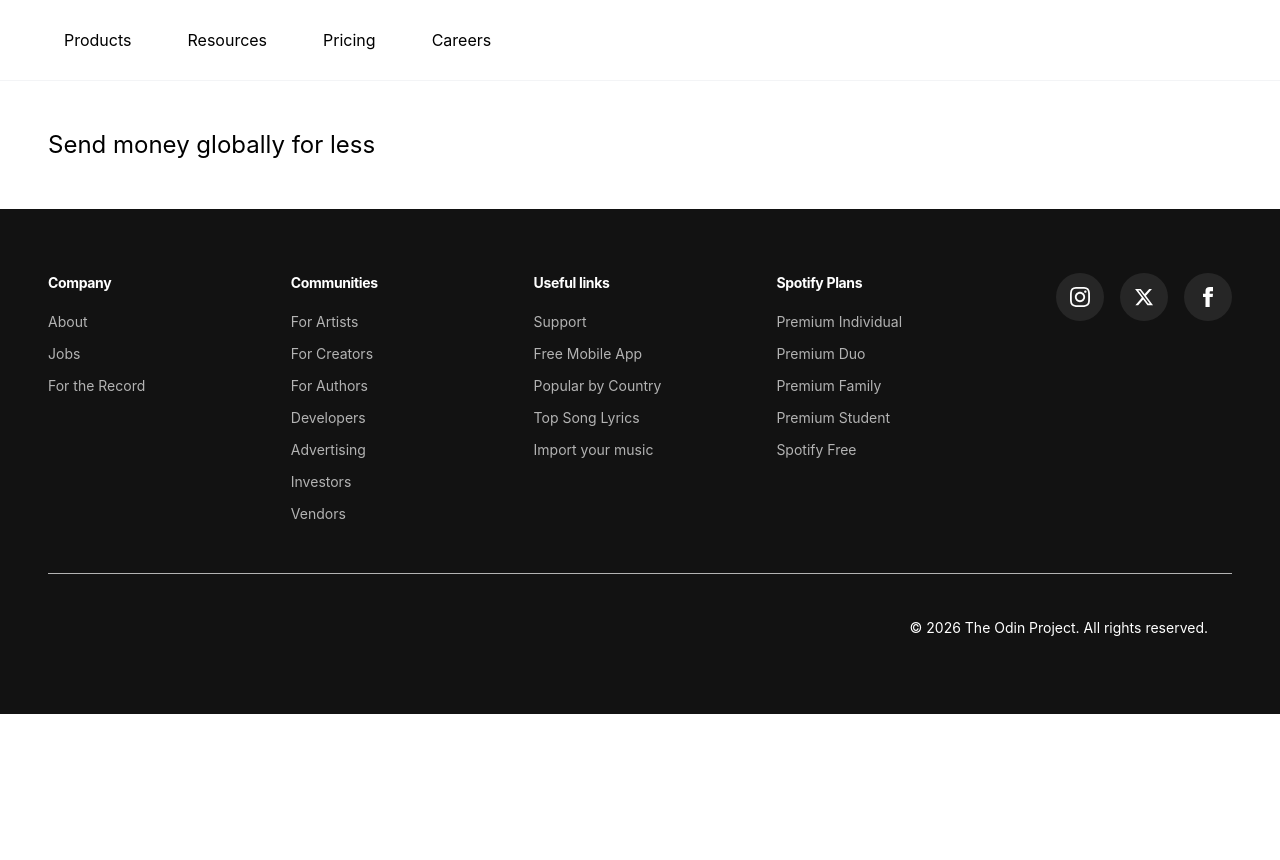
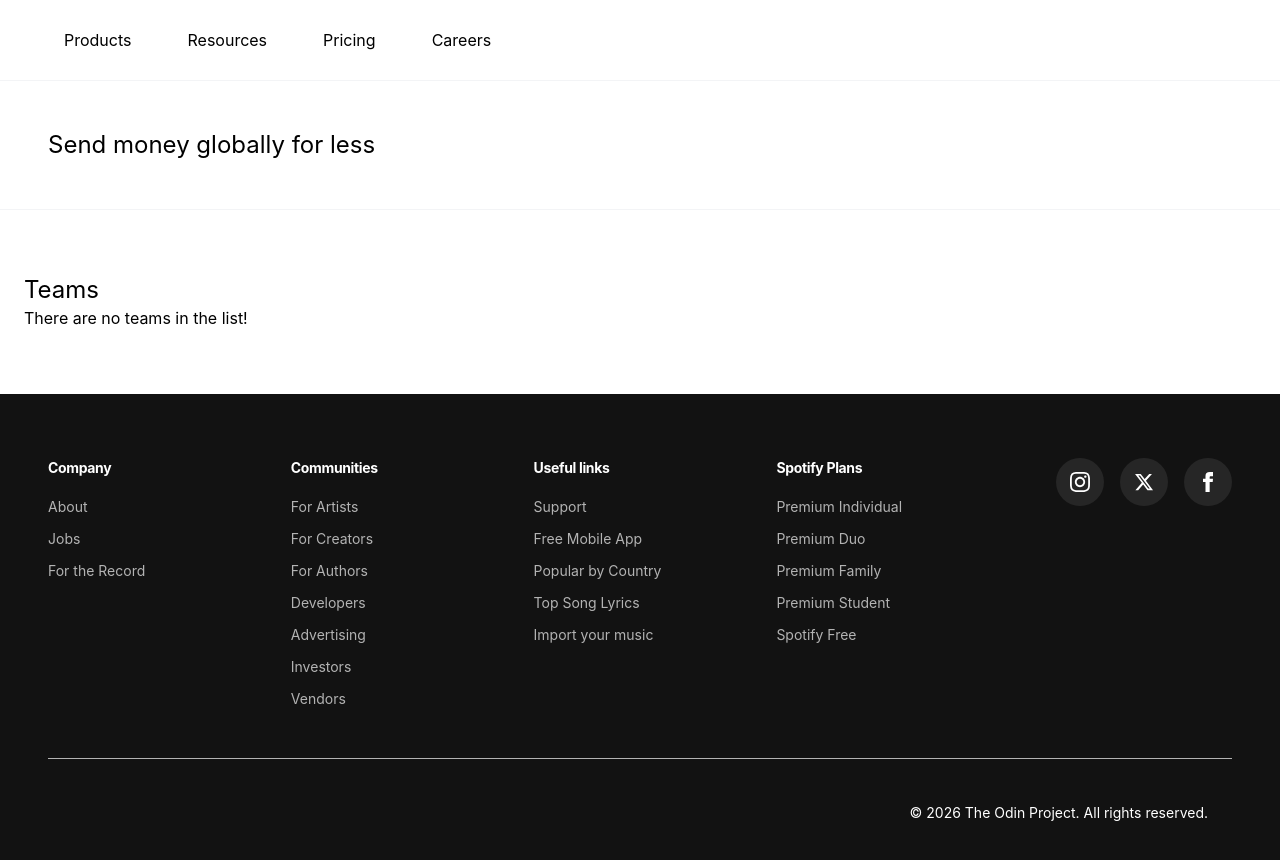
Before and after one commit to moo-farah/odin-react, a React (Vite) app: page / in a window 1280 px wide. Shown: the top 860 px of the page. Before the commit the page ends 800 px from the top, so only its background shows below. Built offline with nearby package versions, Linux system fonts and the light colour scheme.

Commit message:
feat: add rendering logic in Teams.jsx

```diff
--- a/src/App.jsx
+++ b/src/App.jsx
@@ -1,6 +1,7 @@
 import Footer from "./components/Footer"
 import MainContent from "./components/MainContent"
 import Narbar from "./components/Narbar"
+import { Teams } from "./components/Teams"
 
 
 const App = () => {
@@ -8,11 +9,10 @@
     <>
     <Narbar />
     <MainContent />
+    <Teams />
     <Footer />
 
-
-
-    </>
+   </>
 
   )
 }
--- a/src/components/Button.jsx
+++ b/src/components/Button.jsx
@@ -5,6 +5,8 @@
     className = '',
     ...props
 }) => {
+
+
     // Define base styles applied to all button
     const baseStyles = "inline-flex items-center justify-center font-medium transition-colors rounded-full focus:outline-none focus:ring-2 focus:ring-offset-2"
 
@@ -24,7 +26,8 @@
 
     const variantStyles = variants[variant] || variants.primary;
     const sizeStyles = sizes[size] || size.md;
-  return (
+
+    return (
     <button className={`${baseStyles} ${variantStyles} ${sizeStyles} ${className}`}
         {...props}
     >
--- /dev/null
+++ b/src/components/Teams.jsx
@@ -0,0 +1,52 @@
+// Conditional rendering using ternary operator to check the startsWith method
+// function Members(props) {
+//     return (
+//         <ul>
+//             {props.teams.map((team) => {
+//                 return team.startsWith("E") && <li key={team}>{team}</li>
+//             })}
+//         </ul>
+//     )
+// }
+
+// Using the if, if/else, and switch to conditionally render something.
+  // 1. Check if the teams property is provided
+  // 2. Check if the team length is greater than 0
+
+function List(props) {
+    return (
+        <>
+            {!props.teams && <div>Loading..</div>}
+            {props.teams && props.teams.length > 0 && (
+                <ul>
+                    {props.teams.map((team) => {
+                        return <li key={team}>{team}</li>;
+                    })}
+                </ul>
+            )}
+            {props.teams && props.teams.length === 0 && <div>There are no teams in the list!</div>}
+        </>
+    );
+
+}
+
+
+export const Teams = () => {
+    const teams = [];
+
+    return (
+    <>
+    <div className="border-t border-gray-100"></div>
+    <div className="max-w-7xl py-16 px-6">
+        <h1 className="text-2xl">Teams</h1>
+        {/* <ul>
+            <li>Mohamed Farah</li>
+            <li>Elon Mask</li>
+            <li>John Jones</li>
+            <li>AWS Developers</li>
+        </ul> */}
+       <List teams={teams} />
+    </div>
+    </>
+  )
+}
--- a/src/components/notes.md
+++ b/src/components/notes.md
@@ -15,3 +15,11 @@
 **Prop destructuring**
 
 Used to extract specific properties from the props object directly in a component's parameters list.
+
+### Rendering
+Is the process of React taking your components code (JSX) and turning it into actual DOM elements the browser displays, then keeping that DOM in sync whenever data changes.
+
+ - Rendering list of components in JSX
+ - Conditionally rendering UI: is showing different UI depending on some condition - state, props, or any JS expression
+
+**Rendering:** is not updating the DOM. Rendering is just React doing the math behind the scenes - calling functions and comparing the new UI with the old one (a process called **reconciliation or diffing**)
```
